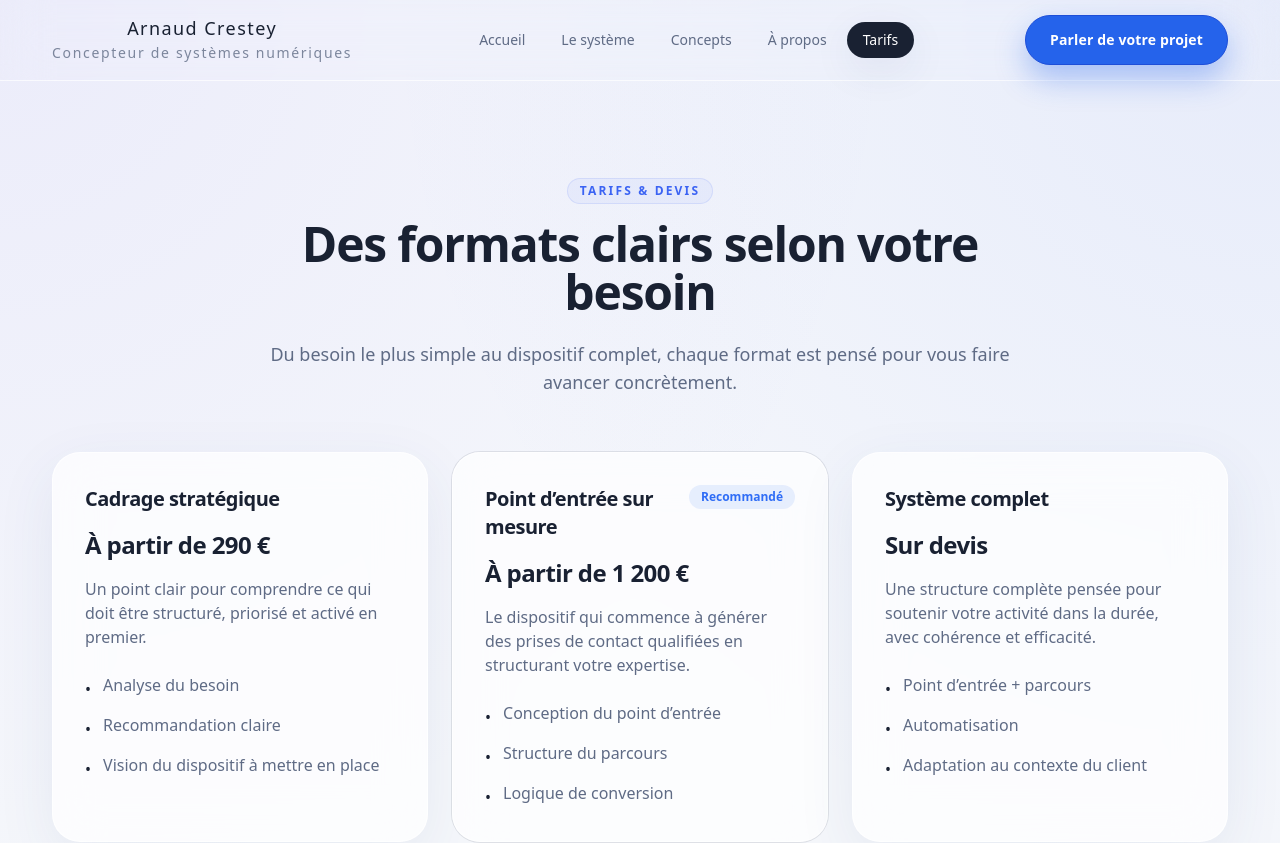
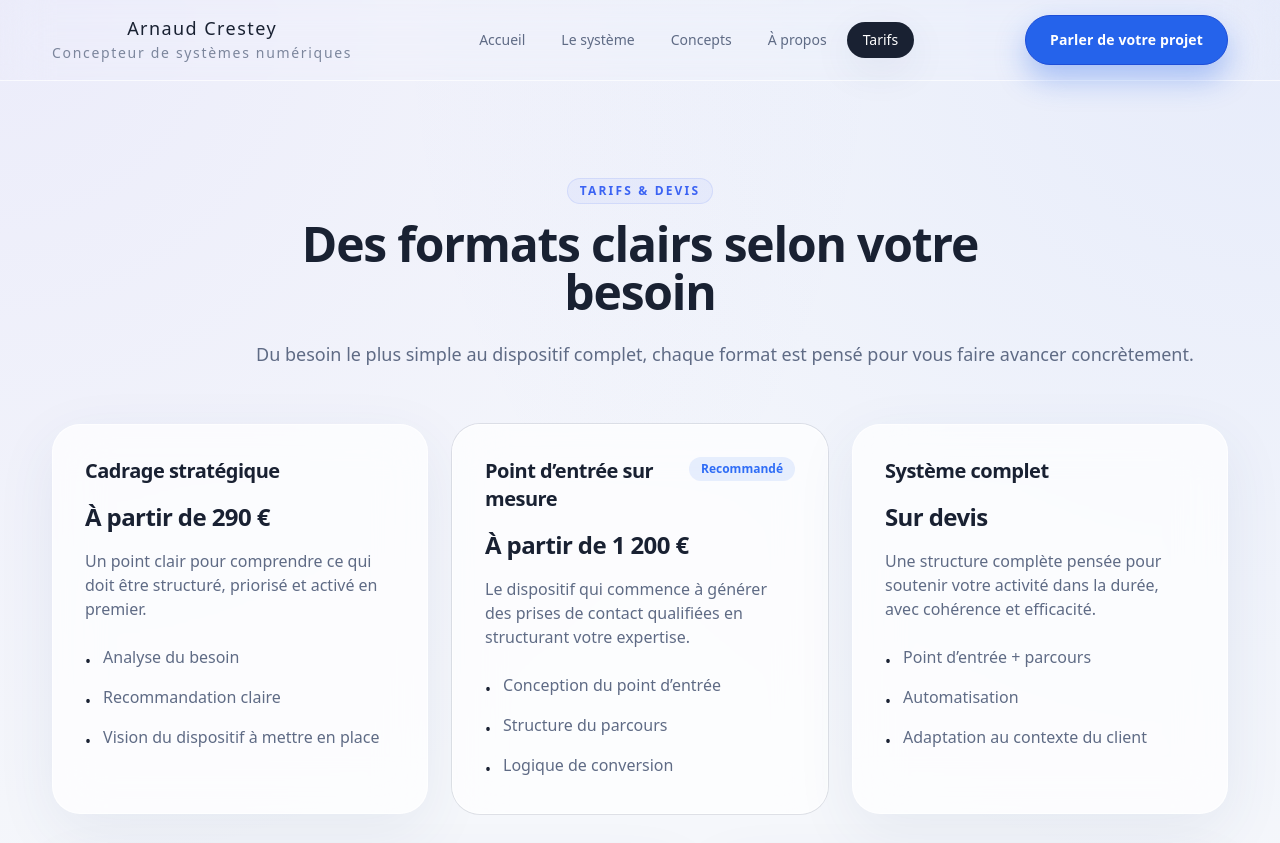
Before and after one commit to arnaudcrestey/portail-site-vitrine, a Next.js app: page /tarifs in a window 1280 px wide. Shown: the top 843 px of the page. Built offline with nearby package versions, Linux system fonts and the light colour scheme.

Commit message:
Update page.tsx

```diff
--- a/app/tarifs/page.tsx
+++ b/app/tarifs/page.tsx
@@ -55,9 +55,9 @@ export default function TarifsPage() {
             Des formats clairs selon votre besoin
           </h1>
 
-          <p className="mt-6 max-w-4xl text-sm leading-7 text-slate sm:text-base sm:leading-8 md:text-lg">
-            Du besoin le plus simple au dispositif complet, chaque format est pensé pour vous faire avancer concrètement.
-          </p>
+          <p className="mx-auto mt-6 max-w-3xl text-sm leading-7 text-slate sm:text-base sm:leading-8 lg:max-w-none lg:whitespace-nowrap lg:text-lg">
+  Du besoin le plus simple au dispositif complet, chaque format est pensé pour vous faire avancer concrètement.
+</p>
         </div>
 
         <div className="mt-14 grid gap-6 lg:grid-cols-3">
```
